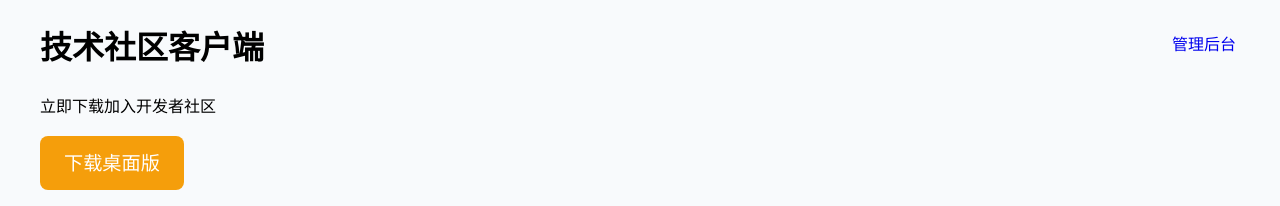
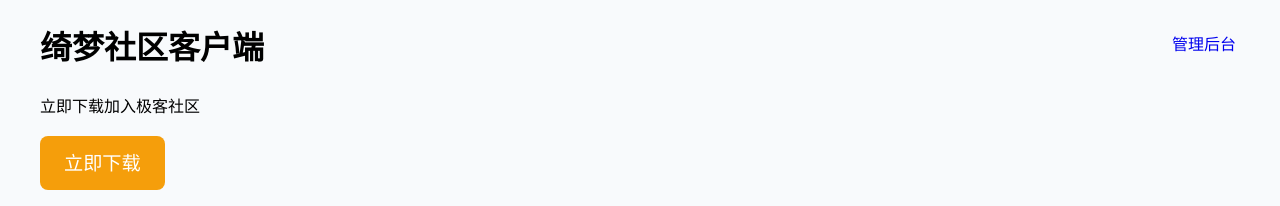
Before and after one commit to lianzhiweb/qimengalist, a plain HTML site: page index.html in a window 1280 px wide. Shown: the top 206 px of the page. Drawn offline with Linux system fonts and the light colour scheme.

Commit message:
Update index.html

```diff
--- a/index.html
+++ b/index.html
@@ -2,7 +2,7 @@
 <html lang="zh-CN" data-device="auto">
 <head>
     <meta charset="UTF-8">
-    <title>技术社区客户端下载</title>
+    <title>绮梦社区下载</title>
     <style>
         :root {
             --primary: #2563eb;
@@ -62,11 +62,11 @@
     <!-- 主内容 -->
     <div class="container">
         <header class="hero">
-            <h1>技术社区客户端</h1>
-            <p>立即下载加入开发者社区</p>
+            <h1>绮梦社区客户端</h1>
+            <p>立即下载加入极客社区</p>
             <a href="#auto-detect" id="mainDownload" class="download-btn main-download">
-                <span class="desktop-only">下载桌面版</span>
-                <span class="mobile-only">下载移动版</span>
+                <span class="desktop-only">立即下载</span>
+                <span class="mobile-only">立即下载</span>
             </a>
         </header>
 
```
